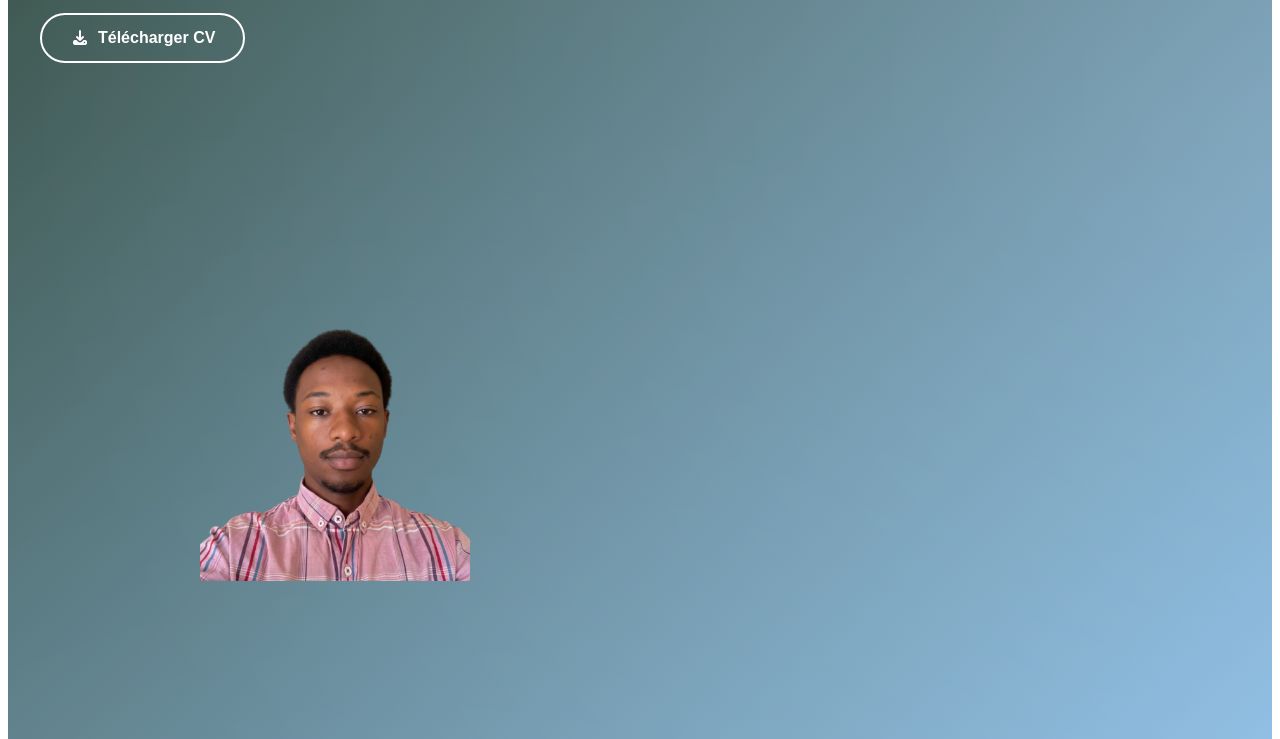
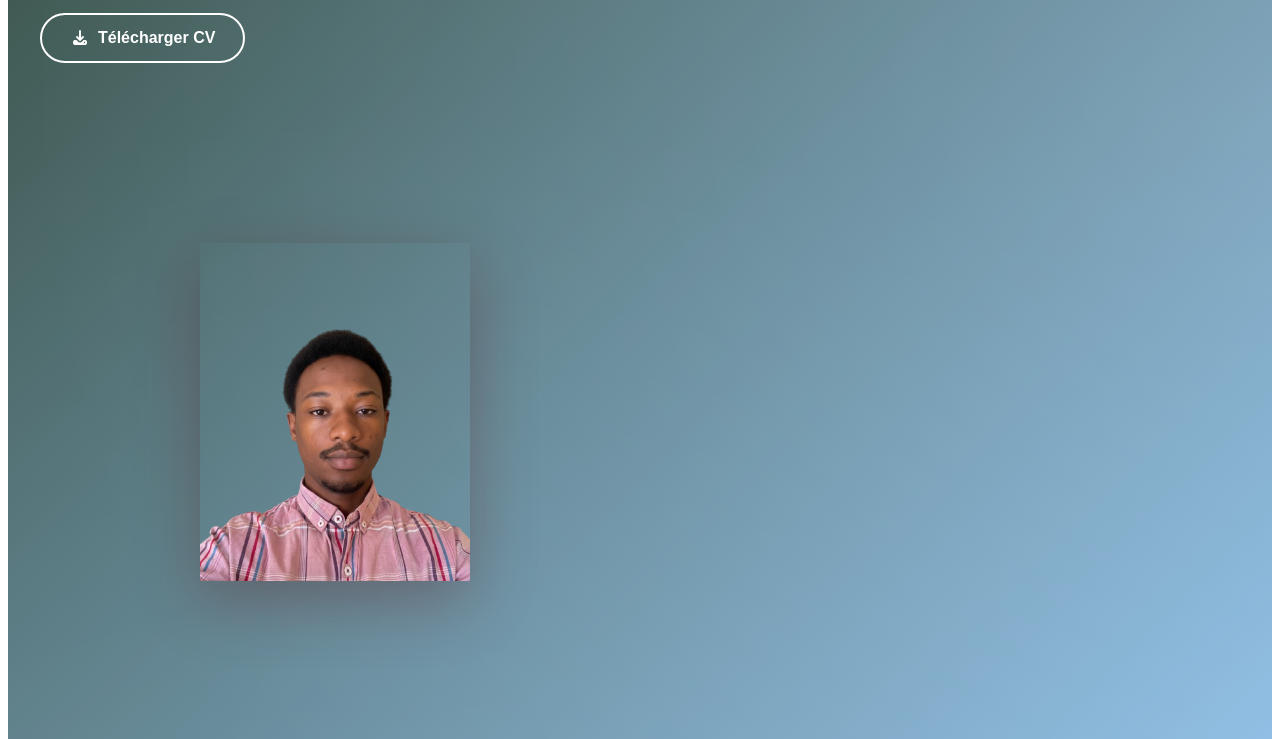
Before and after one commit to brecheyn/portfolio, an Angular app: page / in a window 1280 px wide. Shown: the part 532-1271 px from the top of the page. Built offline with nearby package versions, Linux system fonts and the light colour scheme.

Commit message:
Update hero.component.css

```diff
--- a/src/app/components/hero/hero.component.css
+++ b/src/app/components/hero/hero.component.css
@@ -202,6 +202,7 @@
 .image-wrapper img {
   width: 100%;
   height: auto;
+  box-shadow: 0 20px 60px rgba(83, 12,12, 0.3);
   position: relative;
   z-index: 2;
   margin-left: 10px;
```
